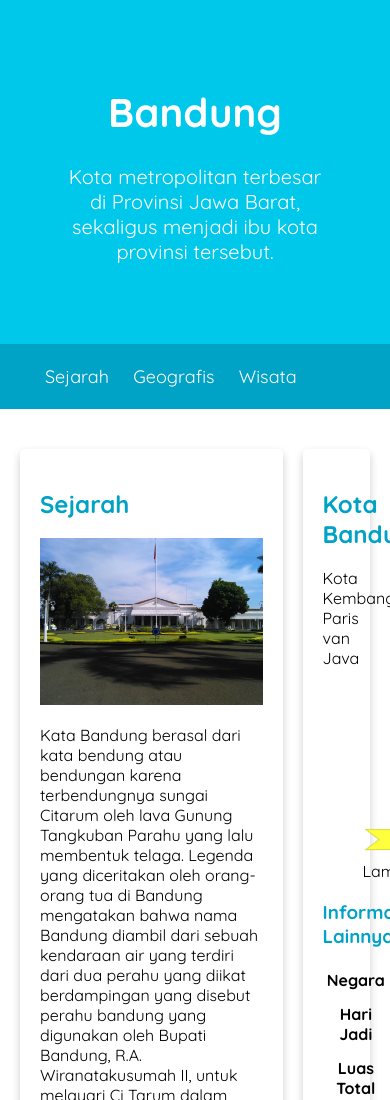
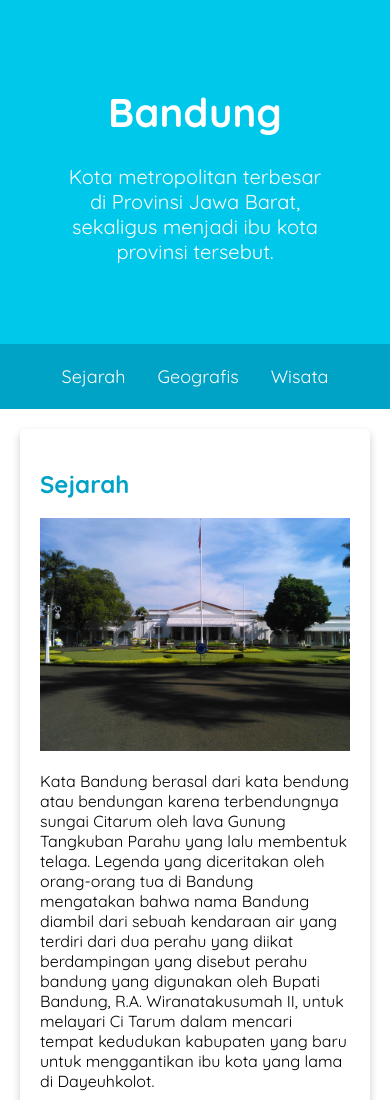
Before and after one commit to smurfdaely/Try-Profile-Sederhana, a plain HTML site: page index.html in a window 390 px wide. Shown: the top 1100 px of the page. Drawn offline with Linux system fonts and the light colour scheme.

Commit message:
Menambahkan style flex

```diff
--- a/assets/styles/style.css
+++ b/assets/styles/style.css
@@ -18,14 +18,17 @@ footer {
   padding: 20px;
   color: white;
   background-color: #00a2c6;
+
   text-align: center;
   font-weight: bold;
 }
 
 nav a {
   font-size: 18px;
+
   font-weight: 400;
   text-decoration: none;
+
   color: white;
 }
 
@@ -40,6 +43,7 @@ nav a:hover {
 .featured-image {
   width: 100%;
   max-height: 300px;
+
   object-fit: cover;
   object-position: center;
 }
@@ -53,7 +57,6 @@ nav a:hover {
   border-radius: 5px;
 
   padding: 20px;
-  margin-top: 20px;
 }
 
 .jumbotron {
@@ -64,30 +67,64 @@ nav a:hover {
   color: white;
 }
 
+nav ul {
+  padding-inline: 4rem;
+  display: flex;
+
+  gap: 2rem;
+}
+
 nav li {
-  display: inline;
   list-style-type: none;
-  margin-right: 20px;
 }
 
 nav {
   background-color: #00a2c6;
   padding: 5px;
+
+  position: sticky;
+  top: 0;
 }
 
 main {
   padding: 20px;
-  overflow: auto;
+
+  display: flex;
+  gap: 1.5rem;
 }
 
 #content {
-  float: left;
-  width: 75%;
+  flex: 5;
+
+  display: flex;
+  flex-flow: column nowrap;
+  gap: 1rem 2rem;
 }
 
 aside {
-  float: right;
-  width: 25%;
+  flex: 1;
+}
 
-  padding-left: 20px;
+header {
+  display: inline;
 }
+
+@media screen and (max-width: 1200px) {
+  main {
+    flex-flow: column nowrap;
+  }
+
+  main aside {
+    align-self: center;
+  }
+}
+
+@media screen and (max-width: 768px) {
+  nav ul {
+    justify-content: center;
+  }
+
+  main aside {
+    align-self: stretch;
+  }
+}
--- a/index.html
+++ b/index.html
@@ -2,6 +2,7 @@
 <html>
   <head>
     <meta charset="utf-8" />
+    <meta name="viewport" content="width=device-width, initial-scale=1.0" />
     <title>Halaman Profil Bandung</title>
 
     <link rel="stylesheet" href="assets/styles/style.css" />
```
